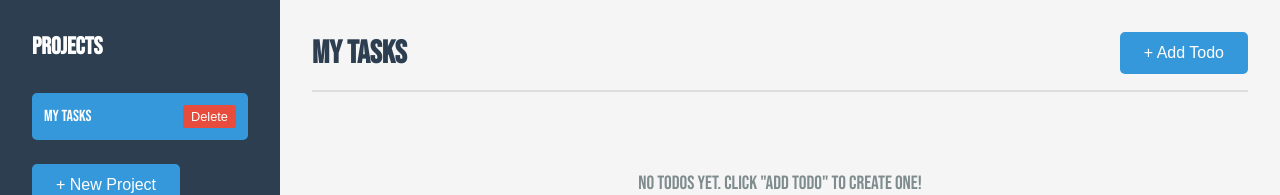
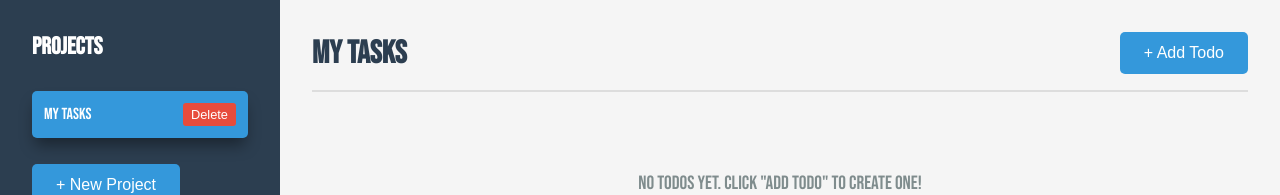
Before and after one commit to dlsud-submissions/systems-todo-list, a website built with webpack: page src/template.html in a window 1280 px wide. In both pictures the pointer is over the element 140 px from the left and 116 px from the top of the page. Shown: the top 195 px of the page. Built offline with nearby package versions, Linux system fonts and the light colour scheme.

Commit message:
feat(animations): update project-item onHover

```diff
--- a/src/css/styles.css
+++ b/src/css/styles.css
@@ -46,7 +46,9 @@ body {
 }
 
 .project-item:hover {
-  background: #3d566e;
+  background: #465f77;
+  box-shadow: 0 10px 15px -3px rgba(0, 0, 0, 0.4);
+  transform: translateY(-2px);
 }
 
 .project-item.active {
```
